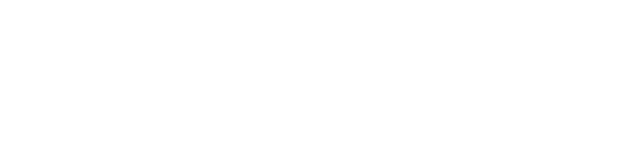
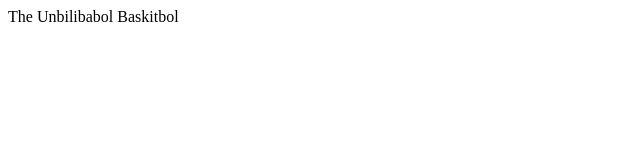
Before and after one commit to chuckieeee/AWD-Finale, a plain HTML site: page index.html in a window 1280 px wide. Shown: the whole page, without its empty margins (0-640 px from the left). Drawn offline with Linux system fonts and the light colour scheme.

Commit message:
nav title creation

```diff
--- a/index.html
+++ b/index.html
@@ -6,5 +6,8 @@
     <title>Document footlong</title>
 </head>
 <body>
+    <nav>
+        The Unbilibabol Baskitbol
+    </nav>
 </body>
 </html>
```
